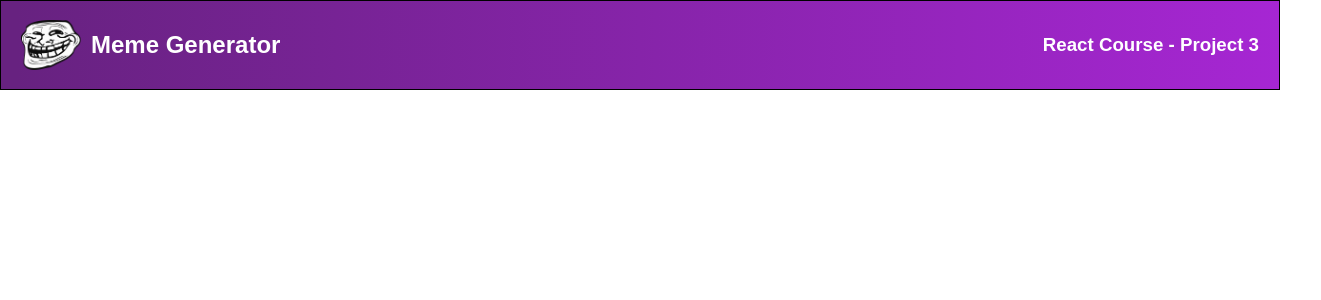
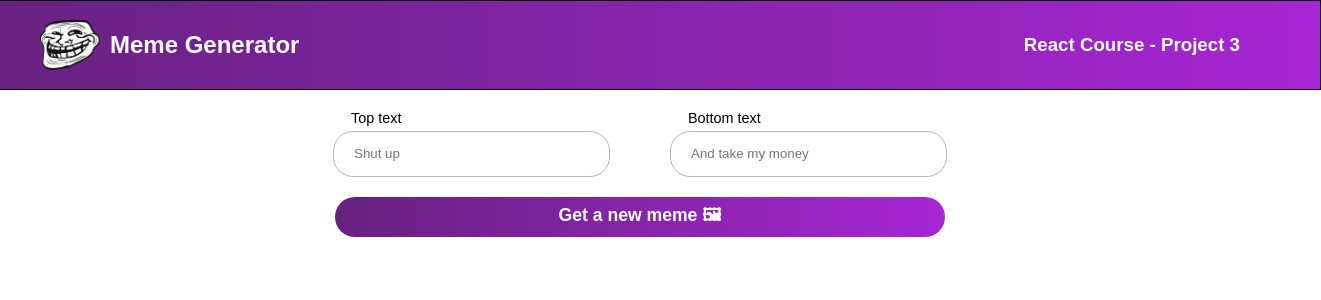
Before and after one commit to dmytrochupryna1/meme-generator, a React (Vite) app: page / in a window 1280 px wide. Shown: the top 300 px of the page, 1321 px wide, since content can reach past the window. Built offline with nearby package versions, Linux system fonts and the light colour scheme.

Commit message:
added inputs, submit button, styling

```diff
--- a/src/App.jsx
+++ b/src/App.jsx
@@ -1,9 +1,11 @@
 import Header from './components/Header'
+import Meme from './components/Meme'
 
 function App() {
   return (
     <>
       <Header />
+      <Meme />
     </>
   )
 }
--- /dev/null
+++ b/src/components/Meme.jsx
@@ -0,0 +1,24 @@
+export default function Meme() {
+    return (
+        <>
+        {/*
+            form with two inputs and a button.
+            first input has "top text" text next to the input
+            second input has "bottom text" text next to the input
+         */}
+        <form>
+            <div className="top-form">
+                <div className="toptext">
+                    <p className="labeltext">Top text</p>
+                    <input type="text" placeholder="Shut up" />
+                </div>
+                <div className="bottomtext">
+                    <p className="labeltext">Bottom text</p>
+                    <input type="text" placeholder="And take my money" />
+                </div>
+            </div>
+            <button>Get a new meme 🖼</button>
+        </form>
+        </>
+    )
+}
--- a/src/index.css
+++ b/src/index.css
@@ -1,6 +1,11 @@
 body {
-    margin: 0;
+    margin: 0 auto;
     font-family: "Karla", sans-serif;
+    display: flex;
+    flex-direction: column;
+    align-items: center;
+    width: 100vw;
+
 }
 
 .header {
@@ -10,16 +15,77 @@ body {
     align-items: center;
     justify-content: space-between;
     background: linear-gradient(90deg, #672280 1.18%, #A626D3 100%);
-    padding: 10px 20px;
+    padding: 10px 40px;
     color: white;
+    width: 100vw;
 }
 
             .header--left {
                 display: flex;
                 align-items: center;
+                margin-left: 40px;
             }
 
             .header--left img {
                 height: 50px;
                 margin-right: 10px;
             }
+
+            .header > h3 {
+                margin-right: 40px;
+            }
+
+form {
+    display: flex;
+    flex-direction: column;
+    align-items: center;
+    width: 90vw;
+    /* border: 1px solid black; */
+    margin: 0 auto;
+}
+
+            .top-form {
+                display: flex;
+                /* border: 1px solid black; */
+                margin-top: 20px;
+                /* add space-between */
+            }
+
+            .toptext {
+                /* border: 1px solid black; */
+                margin-right: 60px;
+            }
+
+            .labeltext {
+                margin-left: 18px;
+            }
+
+            p {
+                margin: 0;
+                font-size: 0.9rem;
+            }
+
+            input {
+                width: 250px;
+                height: 34px;
+                border-radius: 20px;
+                border: 1px solid rgb(183, 181, 181);
+                margin-top: 5px;
+                padding: 5px 5px 5px 20px;
+                font-family: "Karla", sans-serif;
+
+            }
+
+            button {
+                width: 610px;
+                height: 40px;
+                margin-top: 20px;
+                background: linear-gradient(90deg, #672280 1.18%, #A626D3 100%);
+                color: white;
+                font-weight: 800;
+                font-size: 1.1rem;
+                border-radius: 20px;
+                border: none;
+                font-family: "Karla", sans-serif;
+
+            }
```
